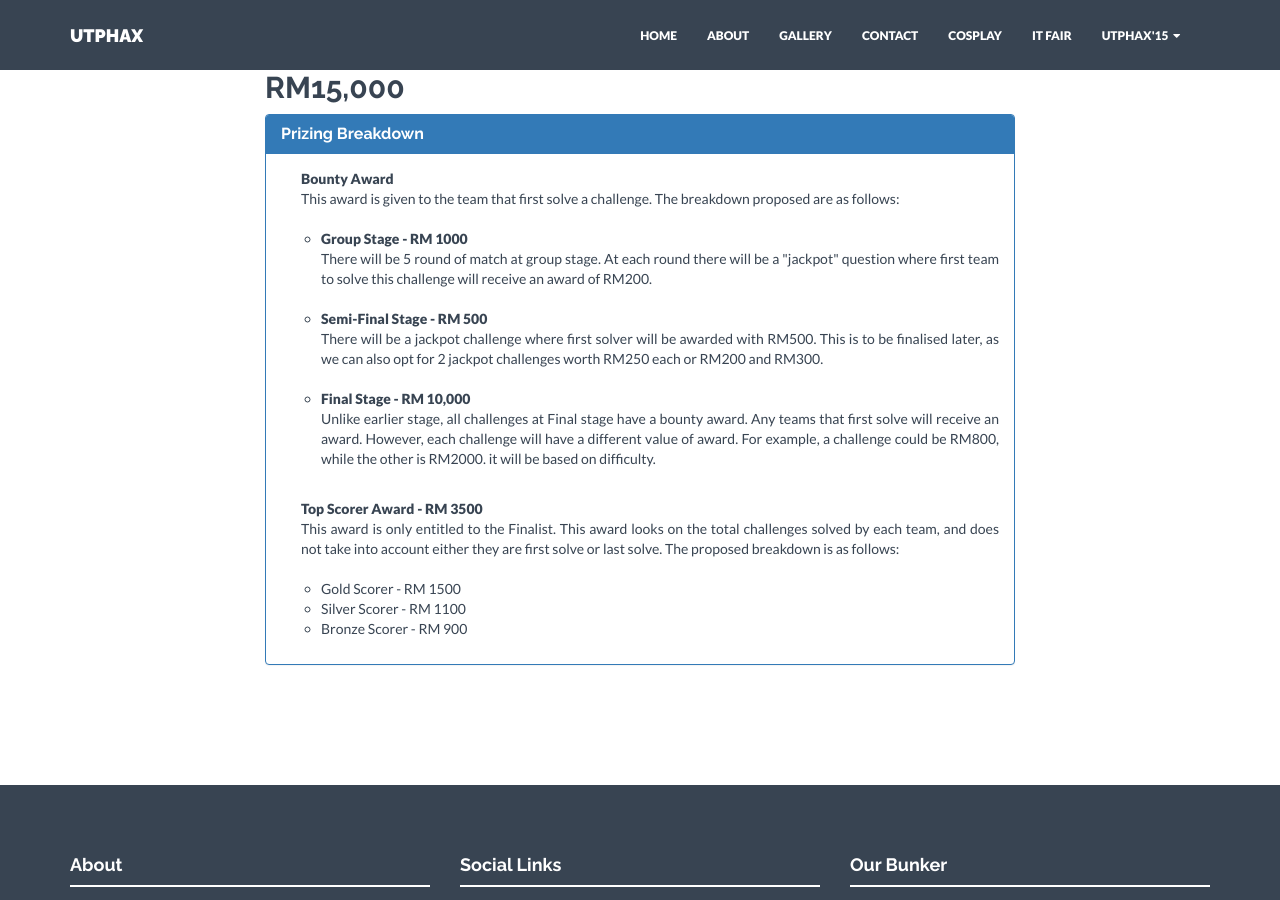
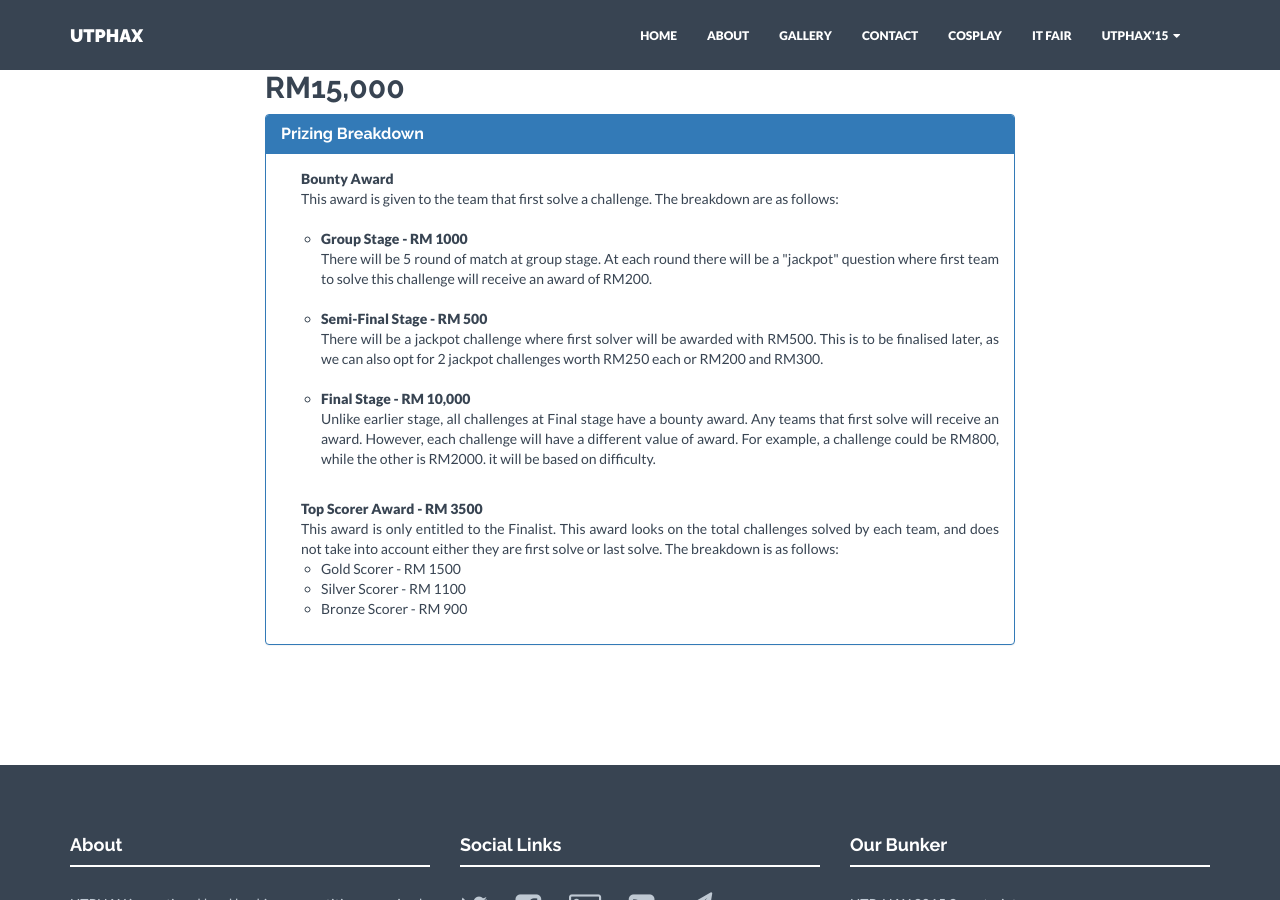
Before and after one commit to utphax/utphax.github.io, a Jekyll site: the page built from _posts/competition/2015-05-25-prize.markdown, in a window 1280 px wide and 900 px high, scrolled down 440 px. Built offline with Jekyll 4.4.1, drawn with Linux system fonts in a browser that asks for light colours; nearby versions of some CDN libraries.

Commit message:
minor fixes

```diff
--- a/_includes/nav.html
+++ b/_includes/nav.html
@@ -61,7 +61,7 @@
             <a href="#" class="dropdown-toggle" data-toggle="dropdown" role="button" aria-haspopup="true" aria-expanded="false">UTPHAX'15 &nbsp<i class="fa fa-caret-down"></i></a>
             <ul class="dropdown-menu">
               <li {% if page.title == "Invitation" %}class="active"{% endif %}><a href="{{"/compete/invitation/" | prepend: site.baseurl }}">Invitation</a></li>
-              <li {% if page.title == "Programme" %}class="active"{% endif %}><a href="{{"/compete/programme/" | prepend: site.baseurl }}">Programme</a></li>
+              <li {% if page.title == "Programme" %}class="active"{% endif %}><a href="{{"/compete/programme/" | prepend: site.baseurl }}">Tentative</a></li>
               <li {% if page.title == "Accommodation" %}class="active"{% endif %}><a href="{{"/compete/accommodation/" | prepend: site.baseurl }}">Accommodation</a></li>
               <li role="separator" class="divider"></li>
               <li {% if page.title == "Registration" %}class="active"{% endif %}><a href="{{"/compete/registration/" | prepend: site.baseurl }}">Registration</a></li>
--- a/_posts/competition/2015-05-25-prize.markdown
+++ b/_posts/competition/2015-05-25-prize.markdown
@@ -19,7 +19,7 @@
   <div class="panel-body">
 
   <ul><b>Bounty Award</b><br/>
-    This award is given to the team that first solve a challenge. The breakdown proposed are as follows:
+    This award is given to the team that first solve a challenge. The breakdown are as follows:
     <ul><br/>
       <li><b>Group Stage - RM 1000</b><br/>
         There will be 5 round of match at group stage. At each round there will be a "jackpot" question where first team to solve this challenge will receive an award of RM200.<br/><br/></li>
@@ -30,8 +30,8 @@
     </ul>
   </ul>
   <ul><b>Top Scorer Award - RM 3500</b><br/>
-    This award is only entitled to the Finalist. This award looks on the total challenges solved by each team, and does not take into account either they are first solve or last solve. The proposed breakdown is as follows:
-    <ul><br/>
+    This award is only entitled to the Finalist. This award looks on the total challenges solved by each team, and does not take into account either they are first solve or last solve. The breakdown is as follows:
+    <ul>
       <li>Gold Scorer - RM 1500</li>
       <li>Silver Scorer - RM 1100</li>
       <li>Bronze Scorer - RM 900</li>
--- a/_posts/competition/2015-05-25-programme.markdown
+++ b/_posts/competition/2015-05-25-programme.markdown
@@ -6,12 +6,14 @@
 ---
 
 **The following UTP-HAX 2015 event flow is tentative and subject to change**
+**last updated 2 November 2015**
 
-####Day 1: Friday 13 November 2015
+
+####Day 1
 
 <img src="/assets/img/competition/1.jpg" alt="day1_1">
 <img src="/assets/img/competition/2.jpg" alt="day1_2">
 
-####Day 2: Saturday 14 November 2015
+####Day 2
 
 <img src="/assets/img/competition/3.jpg" alt="day2">
```
